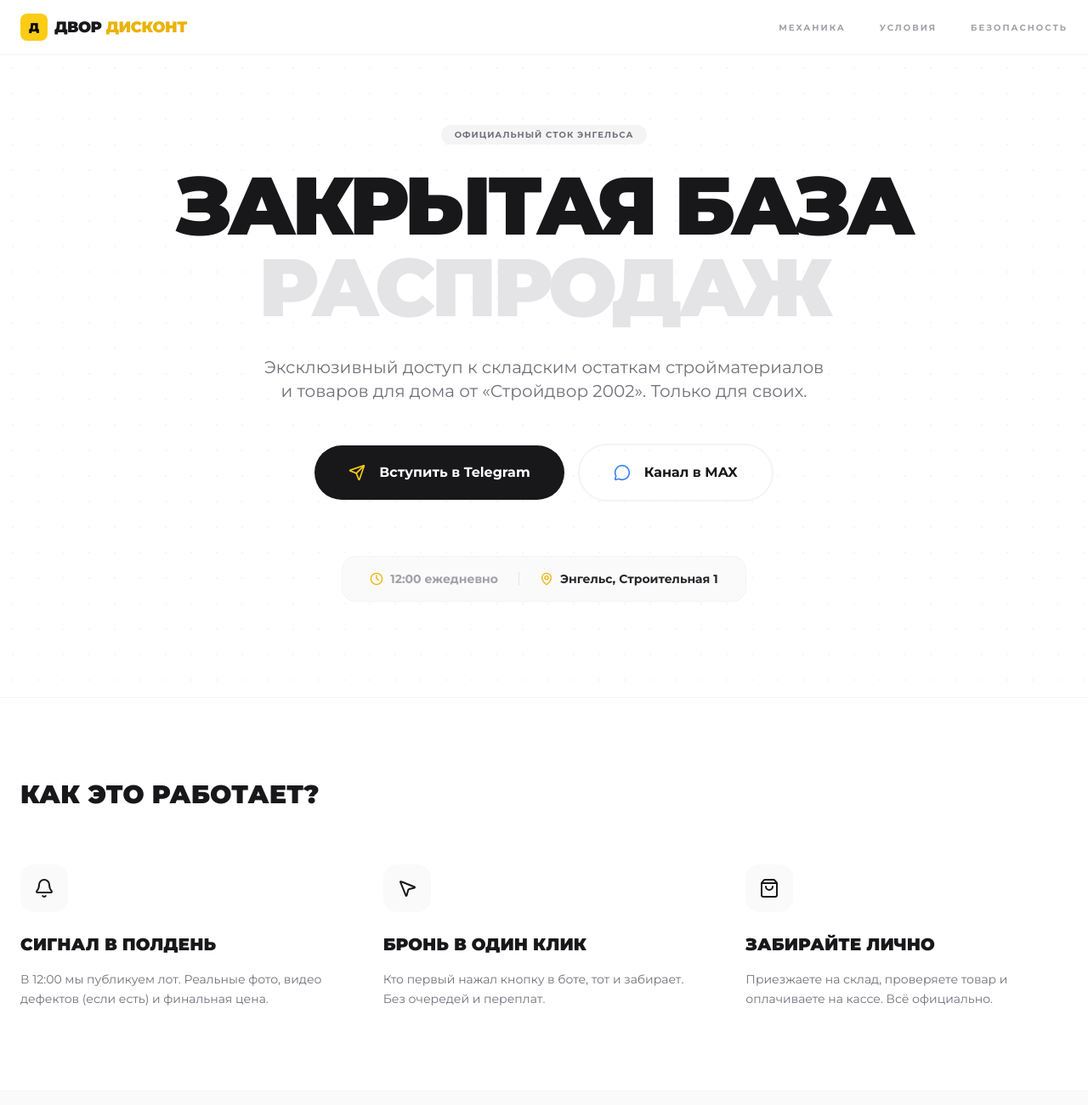
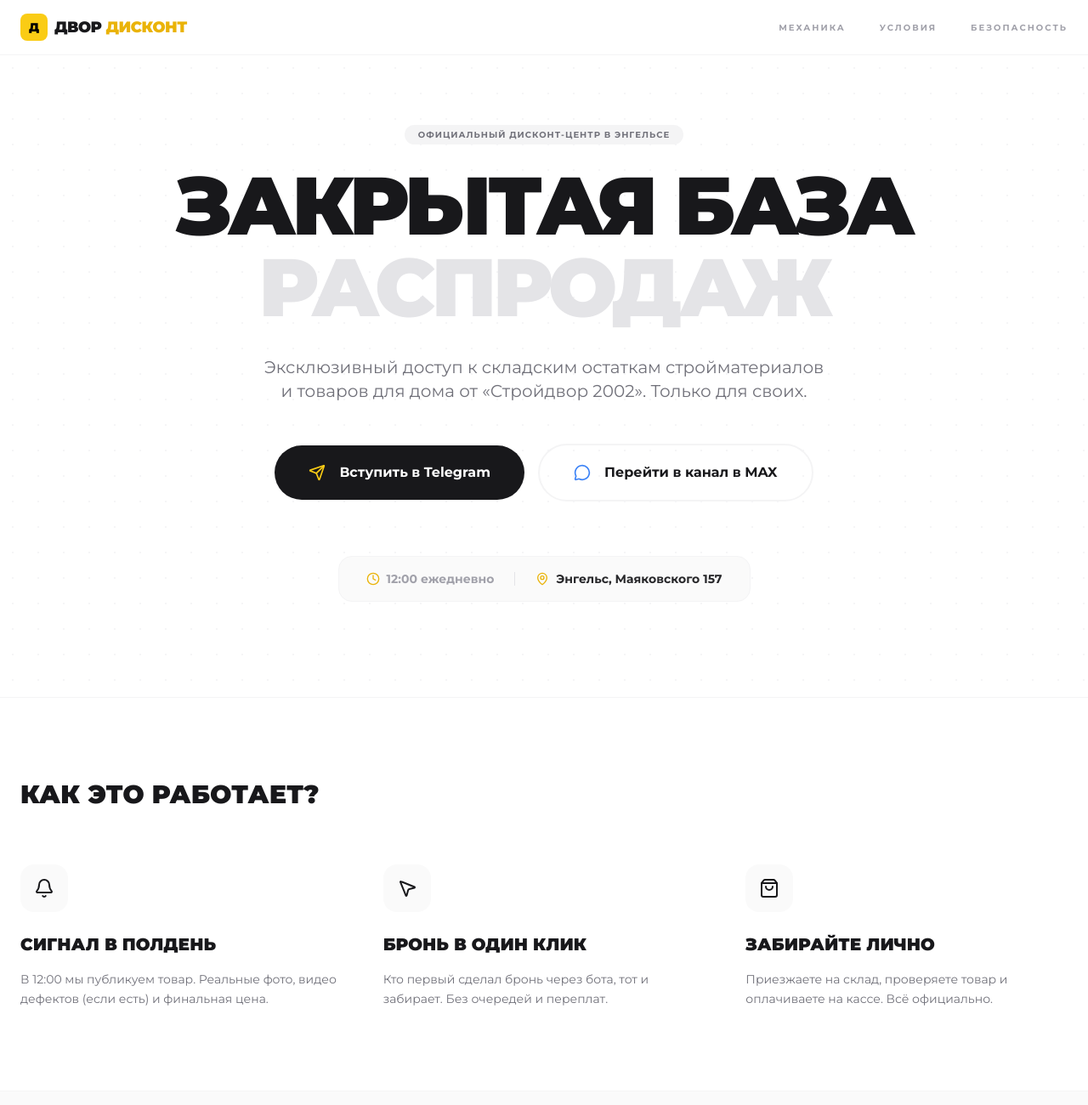
Before and after one commit to netbounce19-hash/sd, a plain HTML site: page index.html in a window 1280 px wide. Shown: the top 1300 px of the page at 85% size. Drawn offline with nearby package versions, Linux system fonts and the light colour scheme.

Commit message:
Update index.html

```diff
--- a/index.html
+++ b/index.html
@@ -45,7 +45,7 @@
 
         <div class="max-w-5xl mx-auto px-6 text-center relative z-10">
             <div class="inline-block px-4 py-1 mb-6 bg-zinc-100 text-zinc-500 text-[10px] font-bold uppercase tracking-widest rounded-full">
-                Официальный сток Энгельса
+                Официальный дисконт-центр в Энгельсе
             </div>
             <h1 class="text-5xl md:text-8xl font-black tracking-tighter uppercase mb-8 leading-[0.9]">
                 Закрытая база <br/>
@@ -62,19 +62,19 @@
                 </a>
                 <a href="#" class="group w-full md:w-auto flex items-center justify-center gap-4 border-2 border-zinc-100 px-10 py-5 rounded-full font-bold transition-all hover:border-yellow-400 hover:bg-yellow-50">
                     <i data-lucide="message-circle" class="w-5 h-5 text-blue-500"></i>
-                    Канал в MAX
+                    Перейти в канал в MAX
                 </a>
             </div>
 
             <div class="mt-16 inline-flex flex-wrap justify-center items-center gap-6 px-8 py-4 bg-zinc-50 rounded-2xl border border-zinc-100 text-sm font-bold text-zinc-400">
                 <span class="flex items-center gap-2"><i data-lucide="clock" class="w-4 h-4 text-yellow-500"></i> 12:00 ежедневно</span>
                 <div class="hidden md:block w-px h-4 bg-zinc-200"></div>
-                <span class="flex items-center gap-2 text-zinc-800"><i data-lucide="map-pin" class="w-4 h-4 text-yellow-500"></i> Энгельс, Строительная 1</span>
+                <span class="flex items-center gap-2 text-zinc-800"><i data-lucide="map-pin" class="w-4 h-4 text-yellow-500"></i> Энгельс, Маяковского 157</span>
             </div>
         </div>
     </header>
 
-    <!-- Механика -->
+    <!-- Как это работает? -->
     <section id="how" class="py-24">
         <div class="max-w-7xl mx-auto px-6">
             <h2 class="text-3xl font-black uppercase mb-16 text-center md:text-left">Как это работает?</h2>
@@ -85,7 +85,7 @@
                         <i data-lucide="bell" class="w-6 h-6"></i>
                     </div>
                     <h3 class="text-xl font-black uppercase mb-4">Сигнал в полдень</h3>
-                    <p class="text-zinc-500 text-sm leading-relaxed">В 12:00 мы публикуем лот. Реальные фото, видео дефектов (если есть) и финальная цена.</p>
+                    <p class="text-zinc-500 text-sm leading-relaxed">В 12:00 мы публикуем товар. Реальные фото, видео дефектов (если есть) и финальная цена.</p>
                 </div>
                 <!-- Карта 2 -->
                 <div class="group">
@@ -93,7 +93,7 @@
                         <i data-lucide="mouse-pointer-2" class="w-6 h-6"></i>
                     </div>
                     <h3 class="text-xl font-black uppercase mb-4">Бронь в один клик</h3>
-                    <p class="text-zinc-500 text-sm leading-relaxed">Кто первый нажал кнопку в боте, тот и забирает. Без очередей и переплат.</p>
+                    <p class="text-zinc-500 text-sm leading-relaxed">Кто первый сделал бронь через бота, тот и забирает. Без очередей и переплат.</p>
                 </div>
                 <!-- Карта 3 -->
                 <div class="group">
```
